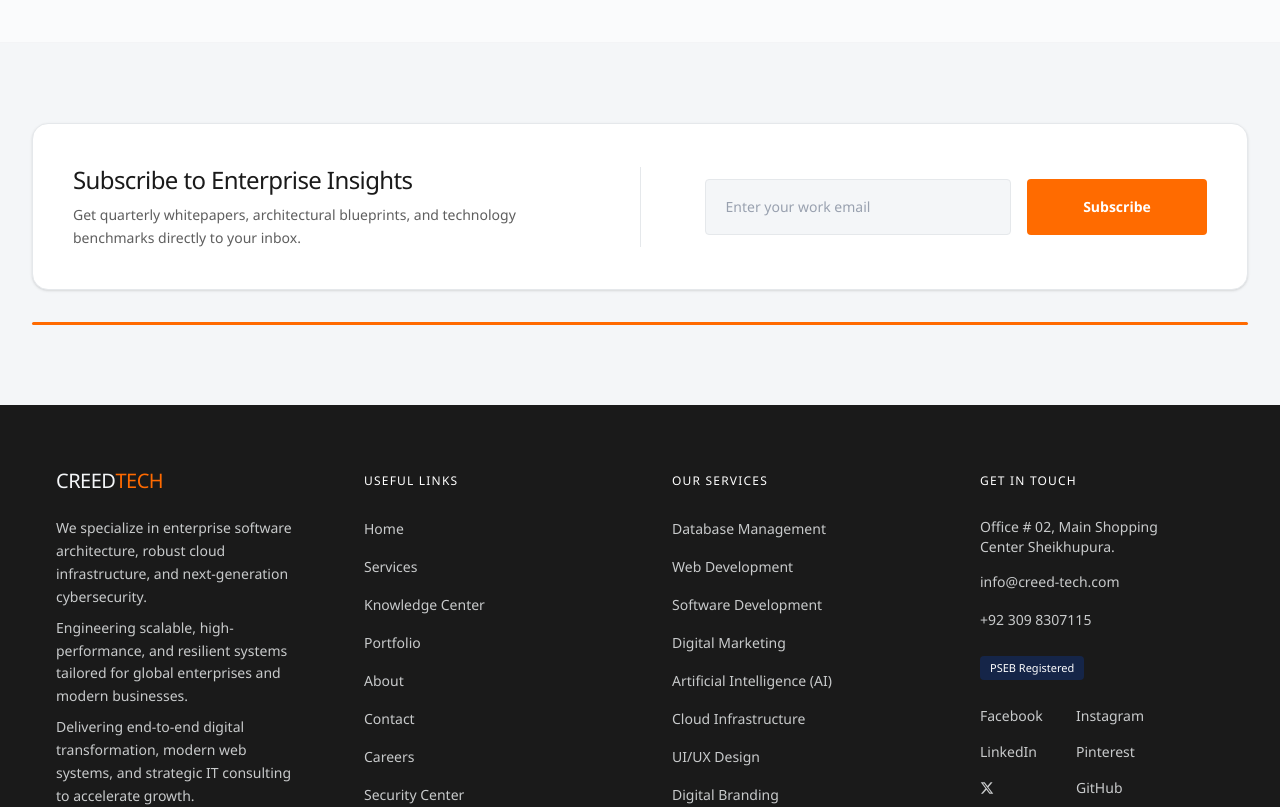
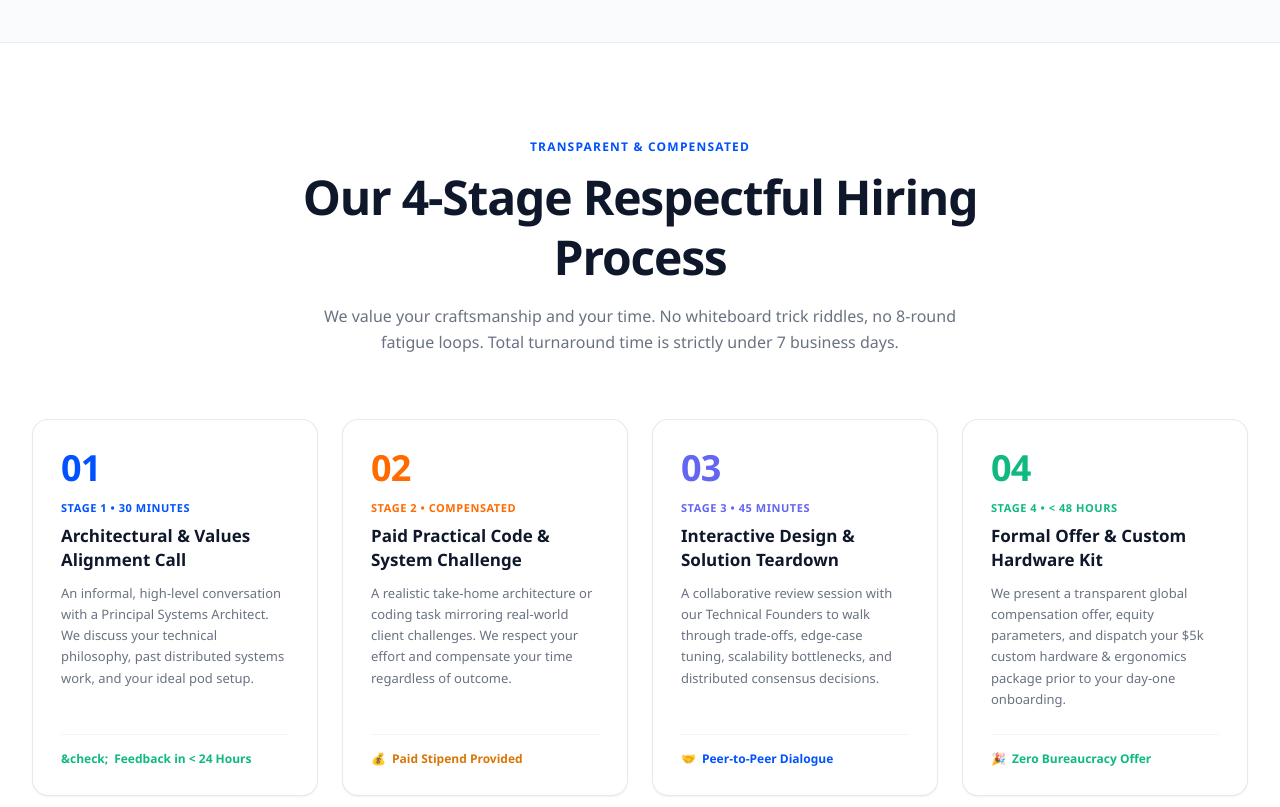
Before and after one commit to tariq200380/enterprise-app, a Next.js app: page /careers in a window 1280 px wide. Shown: the part 780-1587 px from the top of the page. Built offline with nearby package versions, Linux system fonts and the light colour scheme.

Commit message:
feat: add 4-Stage Respectful Hiring Process section in pure Tailwind CSS

```diff
--- a/src/app/careers/page.tsx
+++ b/src/app/careers/page.tsx
@@ -100,6 +100,117 @@ export default function CareersPage() {
           </Link>
         </div>
       </section>
+
+      {/* 4-Stage Respectful Hiring Process Section */}
+      <section className="w-full bg-white border-t border-gray-200/80 py-16 sm:py-24">
+        <div className="max-w-7xl mx-auto px-4 sm:px-6 lg:px-8 text-center">
+          {/* Top Tag */}
+          <span className="text-xs font-bold text-[#0052FF] tracking-widest uppercase block mb-3">
+            TRANSPARENT &amp; COMPENSATED
+          </span>
+
+          {/* Section Heading */}
+          <h2 className="text-3xl sm:text-4xl md:text-5xl font-extrabold text-[#0F172A] tracking-tight leading-tight max-w-3xl mx-auto">
+            Our 4-Stage Respectful Hiring Process
+          </h2>
+
+          {/* Subtitle */}
+          <p className="mt-4 text-sm sm:text-base text-gray-500 max-w-2xl mx-auto leading-relaxed font-normal">
+            We value your craftsmanship and your time. No whiteboard trick riddles, no 8-round fatigue loops. Total turnaround time is strictly under 7 business days.
+          </p>
+
+          {/* 4 Stages Grid */}
+          <div className="grid grid-cols-1 sm:grid-cols-2 lg:grid-cols-4 gap-6 mt-12 sm:mt-16 text-left">
+            {/* Stage 01 */}
+            <div className="bg-white rounded-2xl border border-gray-200/90 p-6 sm:p-7 shadow-xs hover:shadow-md hover:border-gray-300 transition-all duration-300 flex flex-col justify-between">
+              <div>
+                <span className="text-3xl sm:text-4xl font-extrabold text-[#0052FF] block tracking-tight">
+                  01
+                </span>
+                <span className="text-[11px] font-bold text-[#0052FF] uppercase tracking-wider mt-3 block">
+                  STAGE 1 &bull; 30 MINUTES
+                </span>
+                <h3 className="text-base sm:text-[17px] font-bold text-[#0F172A] mt-2 leading-snug">
+                  Architectural &amp; Values Alignment Call
+                </h3>
+                <p className="text-xs sm:text-[13px] text-gray-500 mt-3 leading-relaxed font-normal">
+                  An informal, high-level conversation with a Principal Systems Architect. We discuss your technical philosophy, past distributed systems work, and your ideal pod setup.
+                </p>
+              </div>
+              <div className="mt-6 pt-4 border-t border-gray-100 flex items-center gap-1.5 text-xs font-semibold text-[#10B981]">
+                <span>&check;</span>
+                <span>Feedback in &lt; 24 Hours</span>
+              </div>
+            </div>
+
+            {/* Stage 02 */}
+            <div className="bg-white rounded-2xl border border-gray-200/90 p-6 sm:p-7 shadow-xs hover:shadow-md hover:border-gray-300 transition-all duration-300 flex flex-col justify-between">
+              <div>
+                <span className="text-3xl sm:text-4xl font-extrabold text-[#FF6B00] block tracking-tight">
+                  02
+                </span>
+                <span className="text-[11px] font-bold text-[#FF6B00] uppercase tracking-wider mt-3 block">
+                  STAGE 2 &bull; COMPENSATED
+                </span>
+                <h3 className="text-base sm:text-[17px] font-bold text-[#0F172A] mt-2 leading-snug">
+                  Paid Practical Code &amp; System Challenge
+                </h3>
+                <p className="text-xs sm:text-[13px] text-gray-500 mt-3 leading-relaxed font-normal">
+                  A realistic take-home architecture or coding task mirroring real-world client challenges. We respect your effort and compensate your time regardless of outcome.
+                </p>
+              </div>
+              <div className="mt-6 pt-4 border-t border-gray-100 flex items-center gap-1.5 text-xs font-semibold text-[#D97706]">
+                <span>💰</span>
+                <span>Paid Stipend Provided</span>
+              </div>
+            </div>
+
+            {/* Stage 03 */}
+            <div className="bg-white rounded-2xl border border-gray-200/90 p-6 sm:p-7 shadow-xs hover:shadow-md hover:border-gray-300 transition-all duration-300 flex flex-col justify-between">
+              <div>
+                <span className="text-3xl sm:text-4xl font-extrabold text-[#6366F1] block tracking-tight">
+                  03
+                </span>
+                <span className="text-[11px] font-bold text-[#6366F1] uppercase tracking-wider mt-3 block">
+                  STAGE 3 &bull; 45 MINUTES
+                </span>
+                <h3 className="text-base sm:text-[17px] font-bold text-[#0F172A] mt-2 leading-snug">
+                  Interactive Design &amp; Solution Teardown
+                </h3>
+                <p className="text-xs sm:text-[13px] text-gray-500 mt-3 leading-relaxed font-normal">
+                  A collaborative review session with our Technical Founders to walk through trade-offs, edge-case tuning, scalability bottlenecks, and distributed consensus decisions.
+                </p>
+              </div>
+              <div className="mt-6 pt-4 border-t border-gray-100 flex items-center gap-1.5 text-xs font-semibold text-[#0052FF]">
+                <span>🤝</span>
+                <span>Peer-to-Peer Dialogue</span>
+              </div>
+            </div>
+
+            {/* Stage 04 */}
+            <div className="bg-white rounded-2xl border border-gray-200/90 p-6 sm:p-7 shadow-xs hover:shadow-md hover:border-gray-300 transition-all duration-300 flex flex-col justify-between">
+              <div>
+                <span className="text-3xl sm:text-4xl font-extrabold text-[#10B981] block tracking-tight">
+                  04
+                </span>
+                <span className="text-[11px] font-bold text-[#10B981] uppercase tracking-wider mt-3 block">
+                  STAGE 4 &bull; &lt; 48 HOURS
+                </span>
+                <h3 className="text-base sm:text-[17px] font-bold text-[#0F172A] mt-2 leading-snug">
+                  Formal Offer &amp; Custom Hardware Kit
+                </h3>
+                <p className="text-xs sm:text-[13px] text-gray-500 mt-3 leading-relaxed font-normal">
+                  We present a transparent global compensation offer, equity parameters, and dispatch your $5k custom hardware &amp; ergonomics package prior to your day-one onboarding.
+                </p>
+              </div>
+              <div className="mt-6 pt-4 border-t border-gray-100 flex items-center gap-1.5 text-xs font-semibold text-[#10B981]">
+                <span>🎉</span>
+                <span>Zero Bureaucracy Offer</span>
+              </div>
+            </div>
+          </div>
+        </div>
+      </section>
     </div>
   );
 }
```
